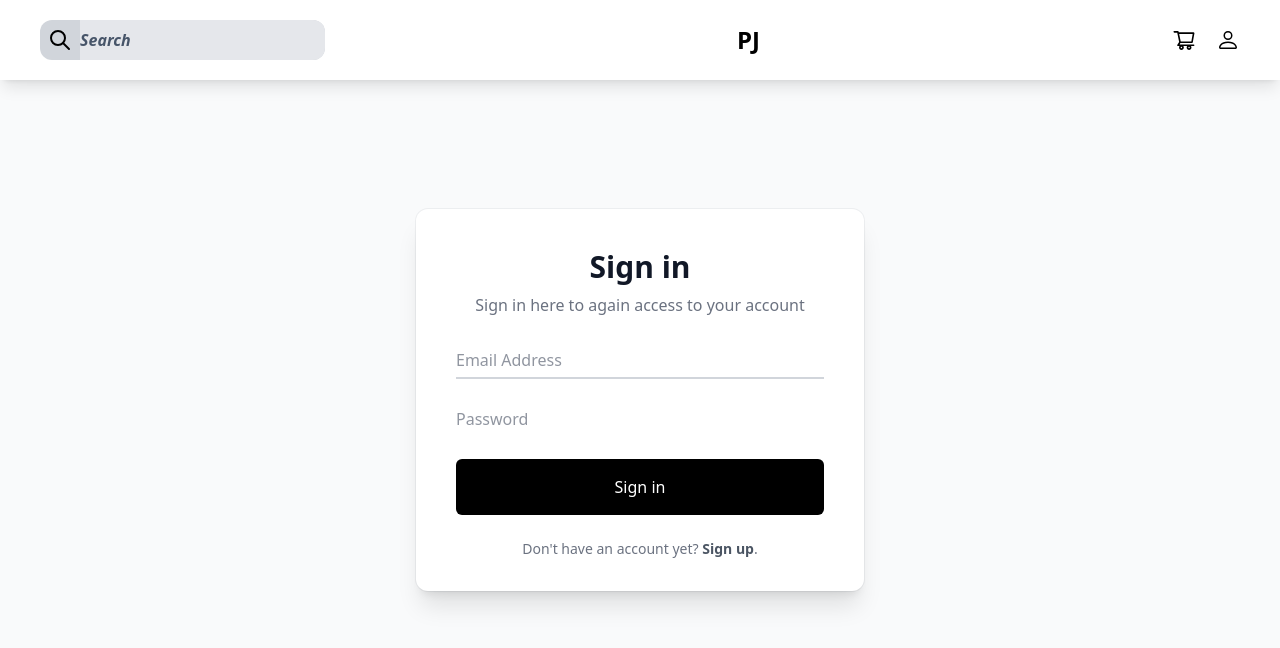
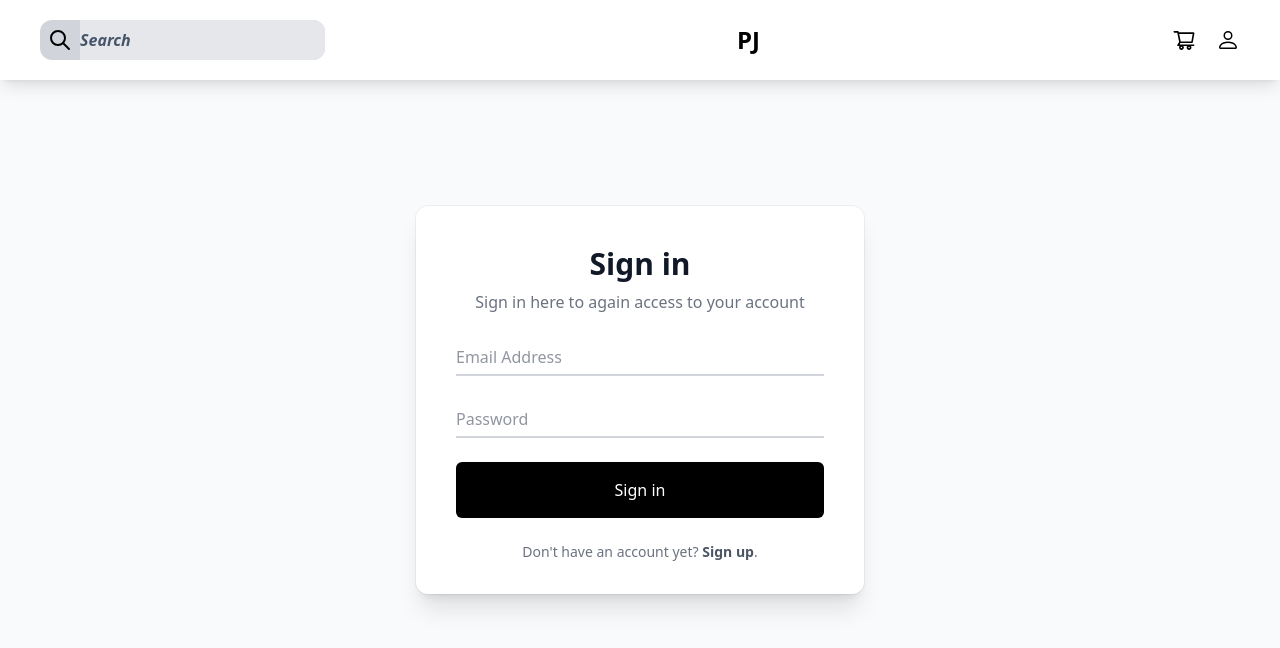
Before and after one commit to Wediah/shoppingsite, a Next.js app: page /Signin in a window 1280 px wide. Shown: the top 648 px of the page. Built offline with nearby package versions, Linux system fonts and the light colour scheme.

Commit message:
adds border to password label

```diff
--- a/pages/Signin.tsx
+++ b/pages/Signin.tsx
@@ -19,7 +19,7 @@ function Signin() {
                                 <label htmlFor="email" className='pointer-events-none absolute top-0 left-0 origin-left -translate-y-1/2 transform text-sm text-gray-800 opacity-75 transition-all duration-100 ease-in-out peer-placeholder-shown:top-1/2 peer-placeholder-shown:text-base peer-placeholder-shown:text-gray-500 peer-focus:top-0 peerr-focus:pl-0 peer-focus:text-sm peer-focus:text-gray-800'>Email Address</label>
                             </div>
                             <div className='relative mt-6'>
-                                <input type="password" name='password' id='password' placeholder='Password' className='peer border-gray-300 px-0 py-1 placeholder:text-transparent focus:border-gray-500m focus:outline-none' />
+                                <input type="password" name='password' id='password' placeholder='Password' className='peer mt-1 w-full border-b-2 border-gray-300 px-0 py-1 placeholder:text-transparent focus:border-gray-500m focus:outline-none' />
                                 <label htmlFor="password" className='pointer-events-none absolute top-0 left-0 origin-left -translate-y-1/2 transform text-sm text-gray-800 opacity-75 transition-all duration-100 ease-in-out peer-placeholder-shown:top-1/2 peer-placeholder-shown:text-base peer-placeholder-shown:text-gray-500 peer-focus:top-0 peerr-focus:pl-0 peer-focus:text-sm peer-focus:text-gray-800'>Password</label>
                             </div>
                             <div className="my-6">
```
